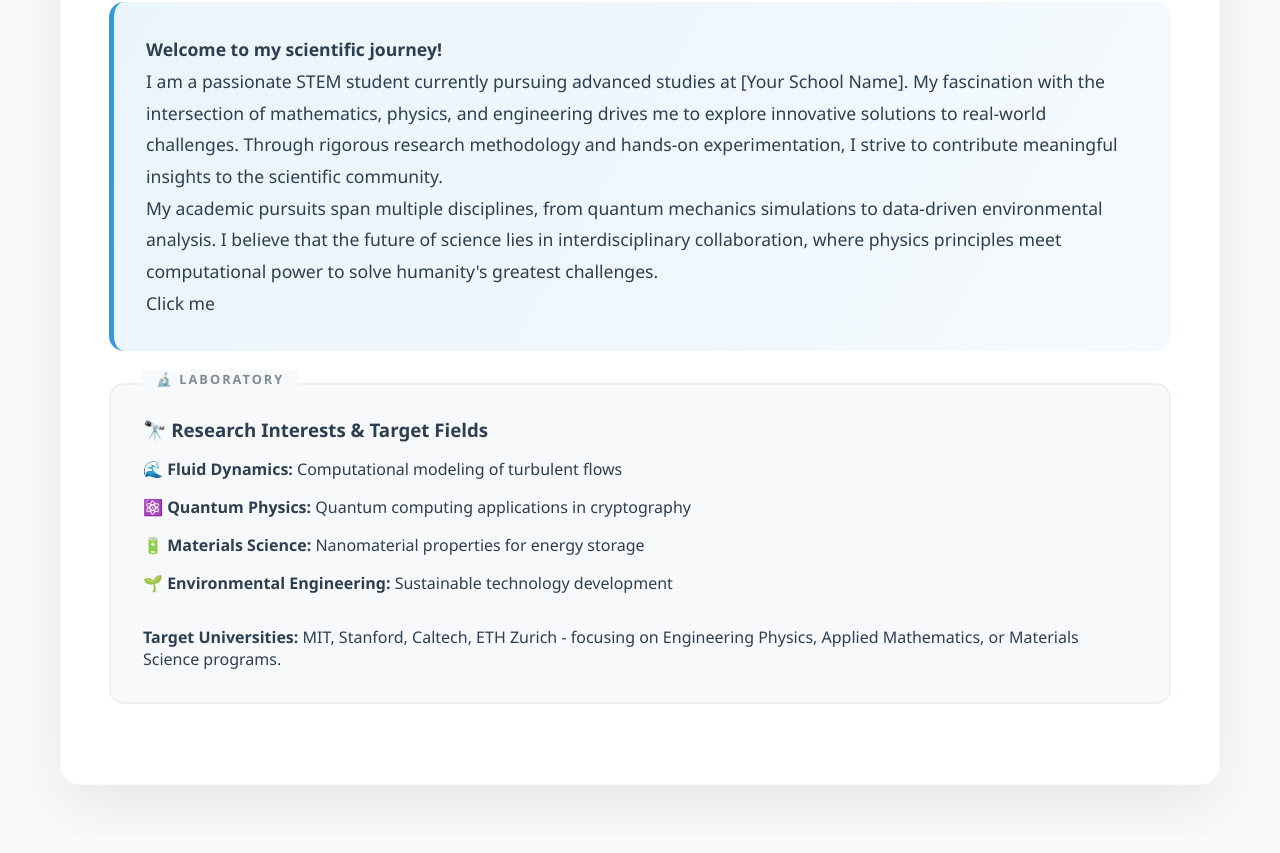
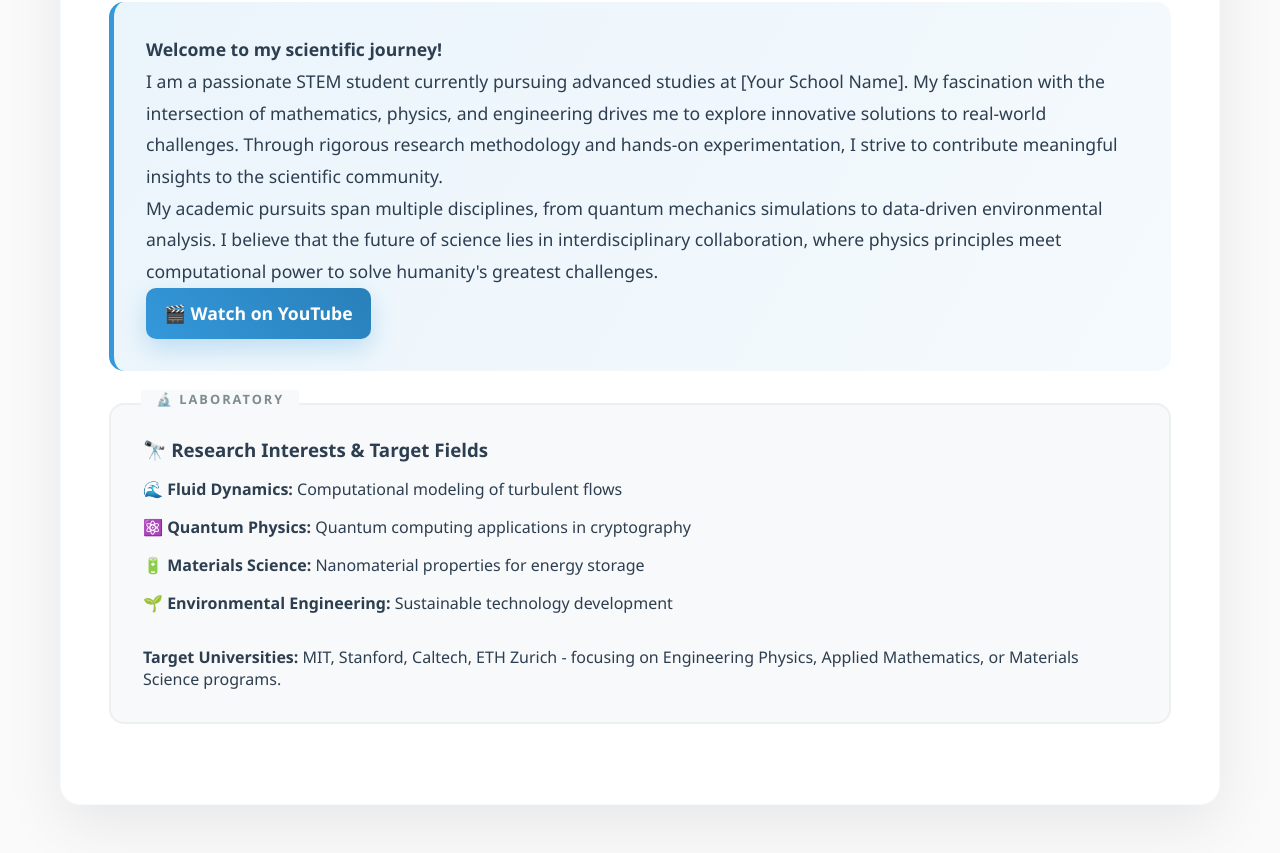
Before and after one commit to Thomaszh0128/Personal-web, a plain HTML site: page index.html in a window 1280 px wide. Shown: the part 1892-2745 px from the top of the page. Drawn offline with Linux system fonts and the light colour scheme.

Commit message:
Update index.html

```diff
--- a/index.html
+++ b/index.html
@@ -650,6 +650,20 @@
             font-size: 0.9em;
             margin-top: 0.5rem;
         }
+        .btn-link {
+          display: inline-block;
+          padding: 10px 18px;
+          background: linear-gradient(45deg, #3498db, #2980b9);
+          color: #fff;
+          text-decoration: none;
+          border-radius: 10px;
+          font-weight: 600;
+          transition: transform .2s ease, box-shadow .2s ease, opacity .2s ease;
+          box-shadow: 0 10px 25px rgba(52,152,219,.25);
+        }
+        .btn-link:hover { transform: translateY(-2px); box-shadow: 0 14px 30px rgba(52,152,219,.35); }
+        .btn-link:active { transform: translateY(0); opacity: .9; }
+
     </style>
 </head>
 <body>
@@ -722,7 +736,12 @@
                 <p>I am a passionate STEM student currently pursuing advanced studies at [Your School Name]. My fascination with the intersection of mathematics, physics, and engineering drives me to explore innovative solutions to real-world challenges. Through rigorous research methodology and hands-on experimentation, I strive to contribute meaningful insights to the scientific community.</p>
 
                 <p>My academic pursuits span multiple disciplines, from quantum mechanics simulations to data-driven environmental analysis. I believe that the future of science lies in interdisciplinary collaboration, where physics principles meet computational power to solve humanity's greatest challenges.</p>
-            <a herf="https://youtube.com/shorts/7ZhrR2zPmpw" target="_blank"> Click me </a>
+            <a
+              href="https://youtube.com/shorts/7ZhrR2zPmpw"
+              target="_blank"
+              rel="noopener noreferrer"
+              class="btn-link"
+            >🎬 Watch on YouTube</a>
             </div>
 
             <div class="lab-section">
```
